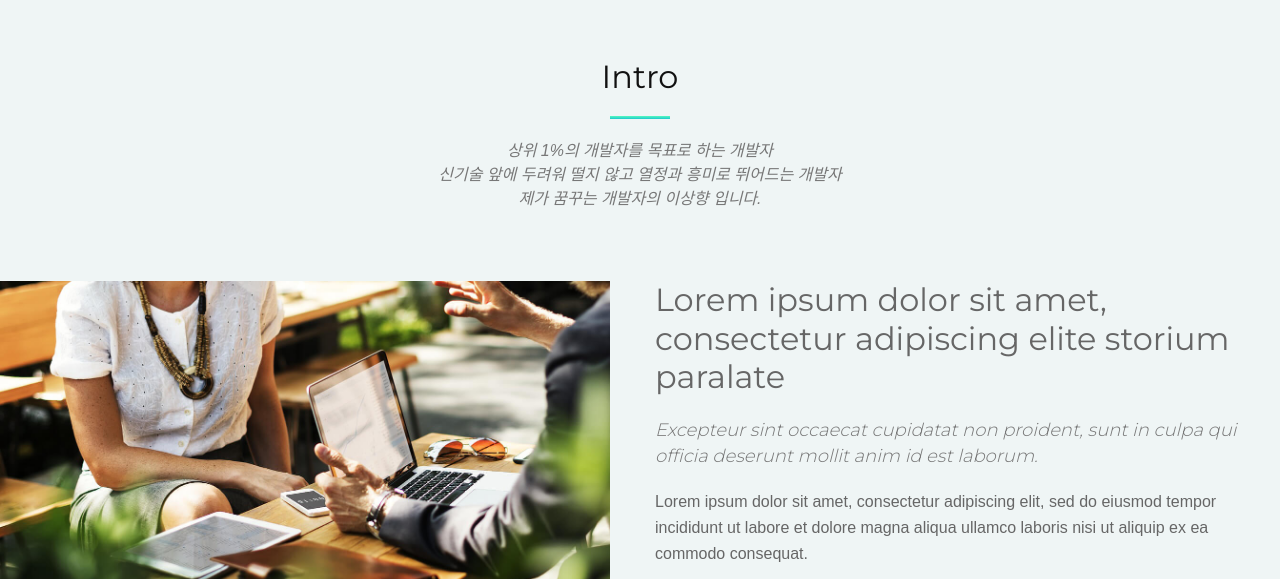
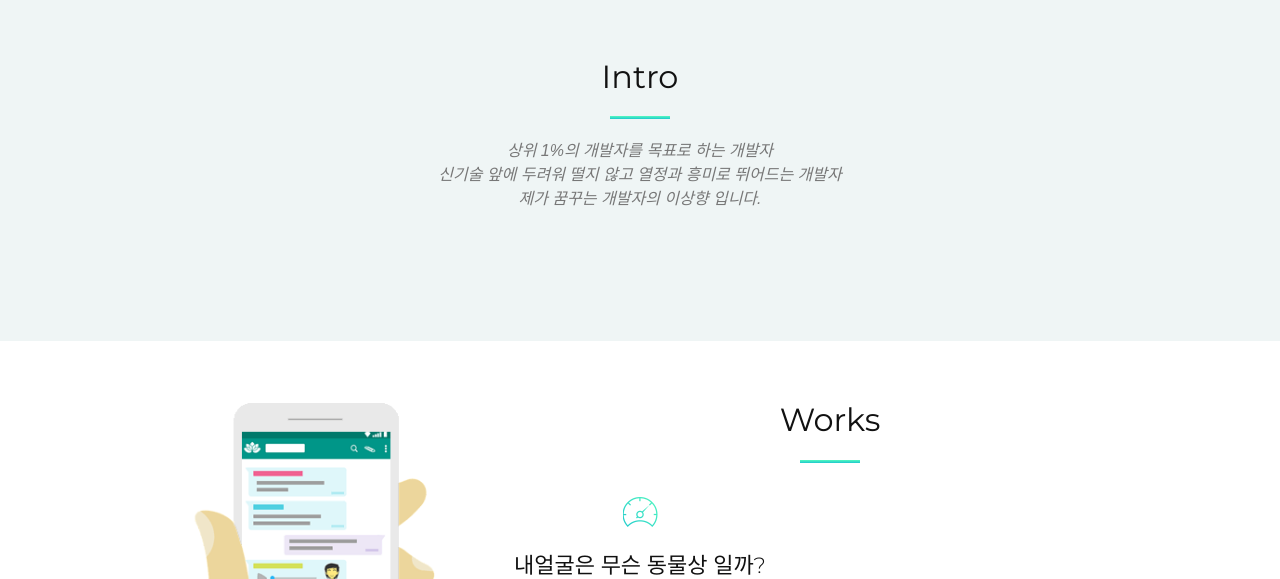
Before and after one commit to inma06/web, a plain HTML site: page index.html in a window 1280 px wide. Shown: the part 802-1381 px from the top of the page. Drawn offline with Linux system fonts and the light colour scheme; files whose address does not match are found by name.

Commit message:
기타수정

```diff
--- a/index.html
+++ b/index.html
@@ -135,7 +135,7 @@
           </p>
         </div>
 
-        <div class="row">
+        <!-- <div class="row">
           <div class="col-lg-6 about-img wow fadeInLeft">
             <img src="img/about-img.jpg" alt="">
           </div>
@@ -157,10 +157,11 @@
               Ullamco laboris nisi ut aliquip ex ea commodo consequat. Duis aute irure dolor in reprehenderit in voluptate velit esse cillum dolore eu fugiat nulla pariatur. Excepteur sint occaecat cupidatat non proident, sunt in culpa qui officia deserunt mollit anim id est laborum Libero justo laoreet sit amet cursus sit amet dictum sit. Commodo sed egestas egestas fringilla phasellus faucibus scelerisque eleifend donec
             </p>
           </div>
-        </div>
+        </div> -->
 
       </div>
-    </section><!-- #about -->
+    </section>
+    <!-- #intro -->
 
     <!--==========================
       Product Featuress Section
```
